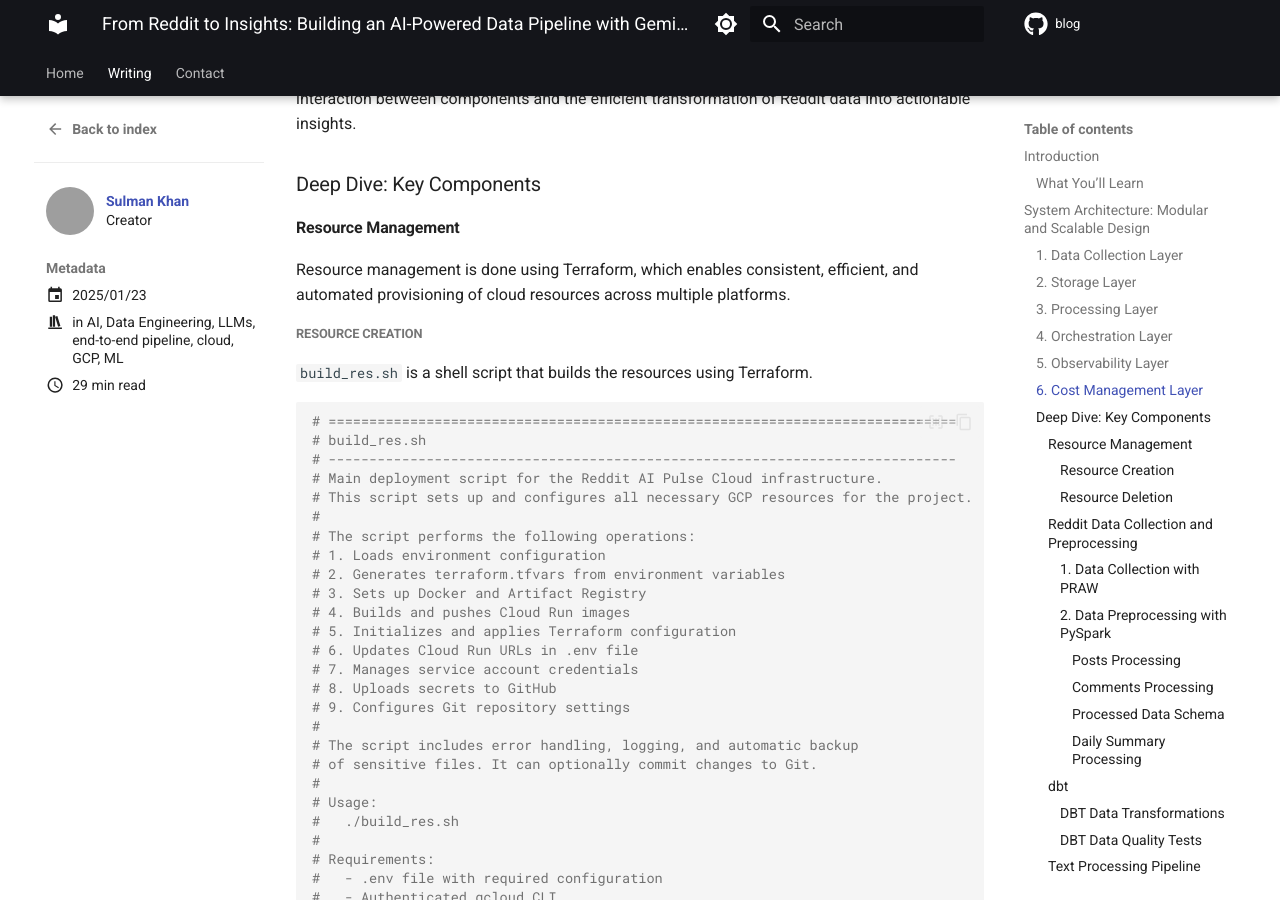
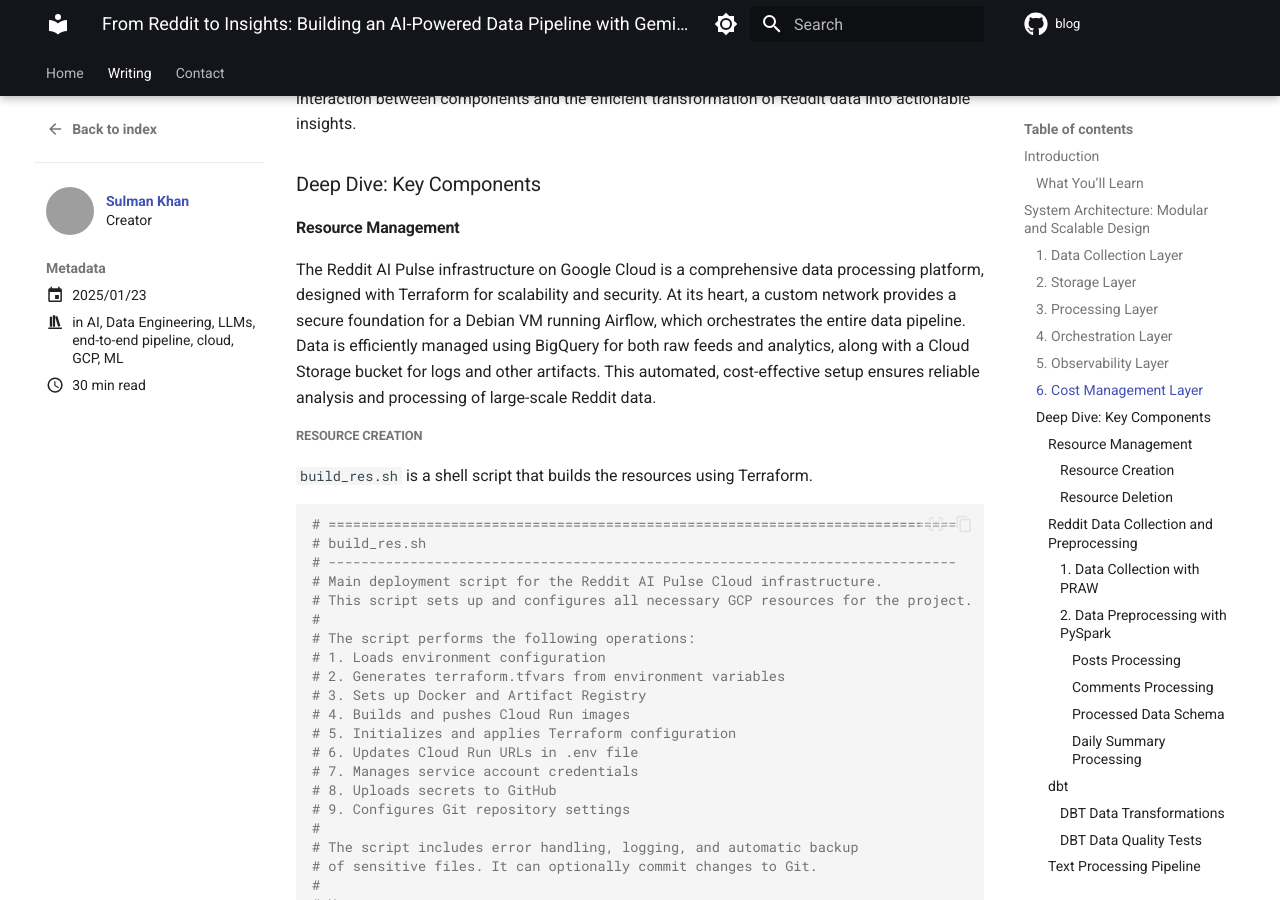
Before and after one commit to SulmanK/Blog, an MkDocs documentation site: the page built from docs/writing/posts/reddit_text_insight_sentiment_cloud.md, in a window 1280 px wide and 900 px high, scrolled down 3832 px. Built offline with MkDocs 1.6.1 and Material for MkDocs 9.7.7, drawn with Linux system fonts in a browser that asks for light colours; comment, search, counter and statistics services are not loaded; grey boxes are pictures that could not be loaded.

Commit message:
updated blogpost ready to be deployed

```diff
--- a/docs/writing/posts/reddit_text_insight_sentiment_cloud.md
+++ b/docs/writing/posts/reddit_text_insight_sentiment_cloud.md
@@ -120,7 +120,8 @@
 ### Deep Dive: Key Components
 
 #### Resource Management
-Resource management is done using Terraform, which enables consistent, efficient, and automated provisioning of cloud resources across multiple platforms.
+The Reddit AI Pulse infrastructure on Google Cloud is a comprehensive data processing platform, designed with Terraform for scalability and security. At its heart, a custom network provides a secure foundation for a Debian VM running Airflow, which orchestrates the entire data pipeline. Data is efficiently managed using BigQuery for both raw feeds and analytics, along with a Cloud Storage bucket for logs and other artifacts. This automated, cost-effective setup ensures reliable analysis and processing of large-scale Reddit data.
+
 
 ##### Resource Creation
 `build_res.sh` is a shell script that builds the resources using Terraform.
```
